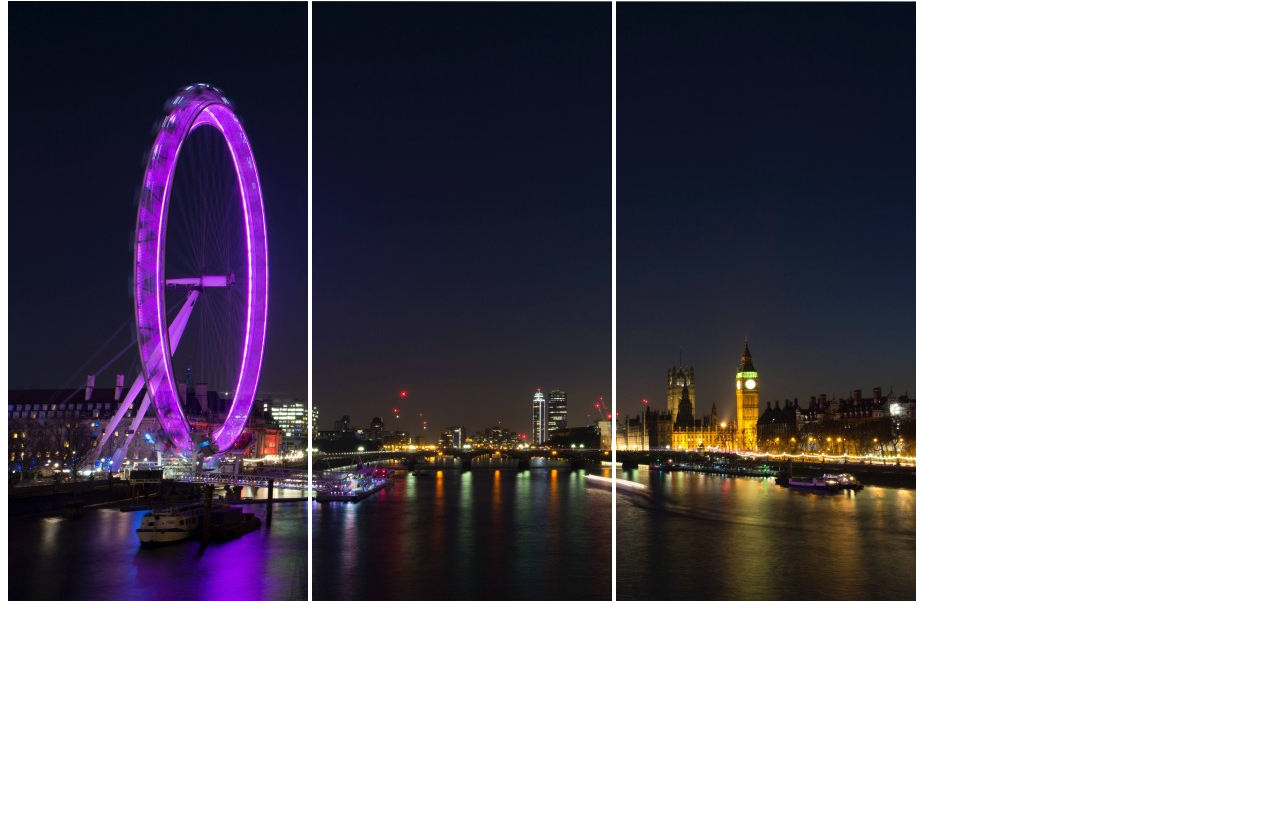
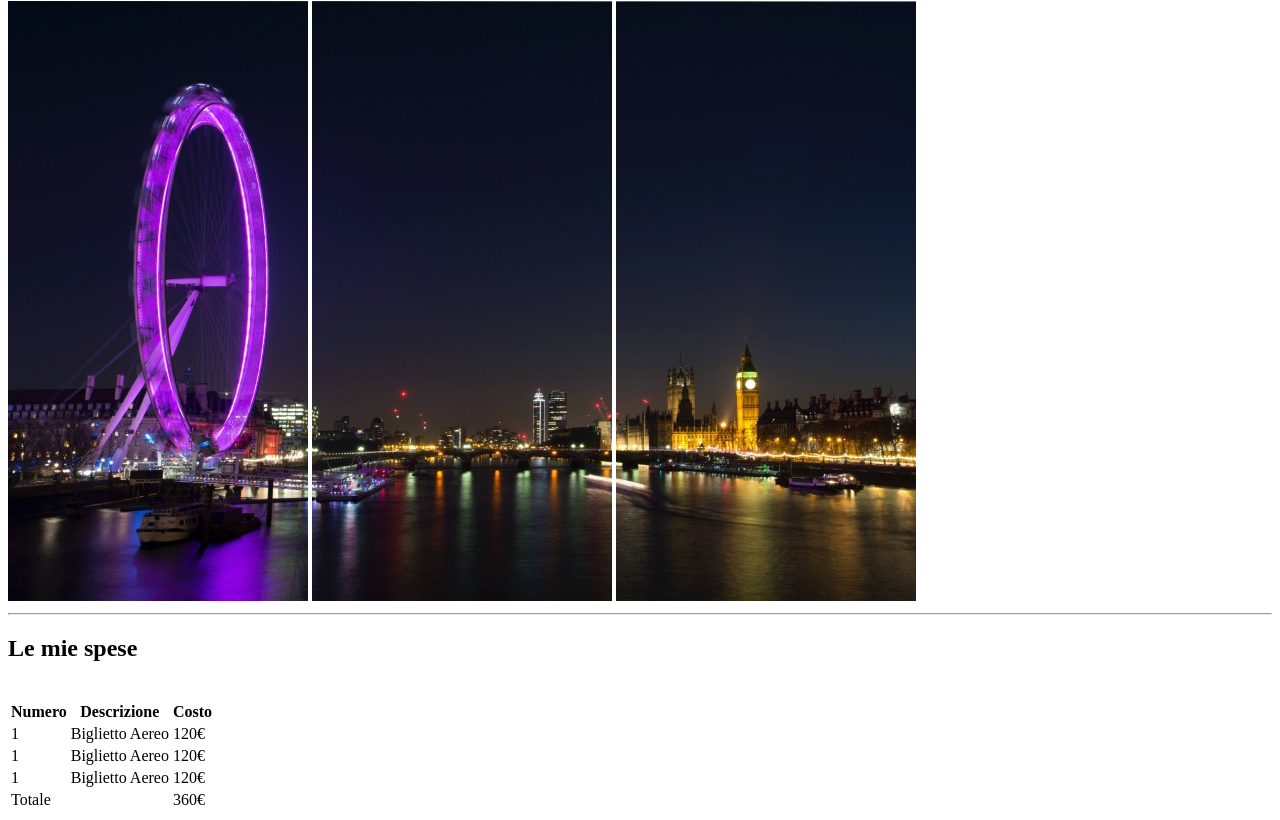
Before and after one commit to GianMarcoPimentel/html-london-trip, a plain HTML site: page index.html in a window 1280 px wide. Shown: the part 79-899 px from the top of the page. Before the commit the page ends 800 px from the top, so only its background shows below. Drawn offline with Linux system fonts and the light colour scheme.

Commit message:
Inserimento primo sottotilo e tabella annessa

```diff
--- a/index.html
+++ b/index.html
@@ -15,6 +15,43 @@
     <img src="img/pexels-bill-emrich-230794-1.jpg">
     <img src="img/pexels-bill-emrich-230794-2.jpg">
    </header>
+    <!-- aggiungo l'horizontal row-->
+   <hr>
+    <!--Inizio il main ("seconda parte")-->
+   <main>
+    <h2>Le mie spese</h2>
+    <br>
+    <!--Inizio una tabella, tenendo presente che è presente un intestazione e quindi devo usare <thead> e <tbody>-->
+    <table>
+        <thead>
+            <th>Numero</th>
+            <th>Descrizione</th>
+            <th>Costo</th>
+        </thead>
+        <tbody>
+            <tr>
+                <td>1</td>
+                <td>Biglietto Aereo</td>
+                <td>120€</td>
+            </tr>
+            <tr>
+                <td>1</td>
+                <td>Biglietto Aereo</td>
+                <td>120€</td>
+            </tr>
+            <tr>
+                <td>1</td>
+                <td>Biglietto Aereo</td>
+                <td>120€</td>
+            </tr>
+            <tr>
+                <td>Totale</td>
+                <td> </td>
+                <td>360€</td>
+            </tr>
+        </tbody>
+    </table>
+   </main>
 
 </body>
 </html>
```
